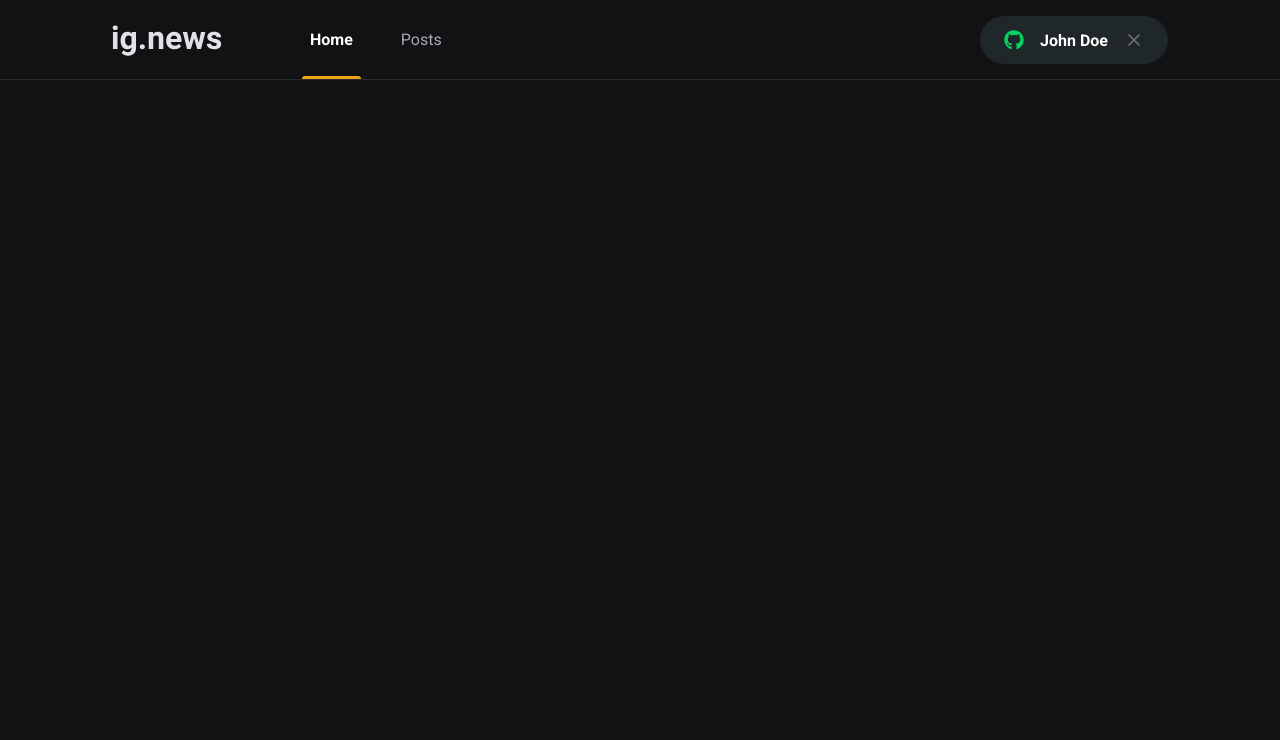
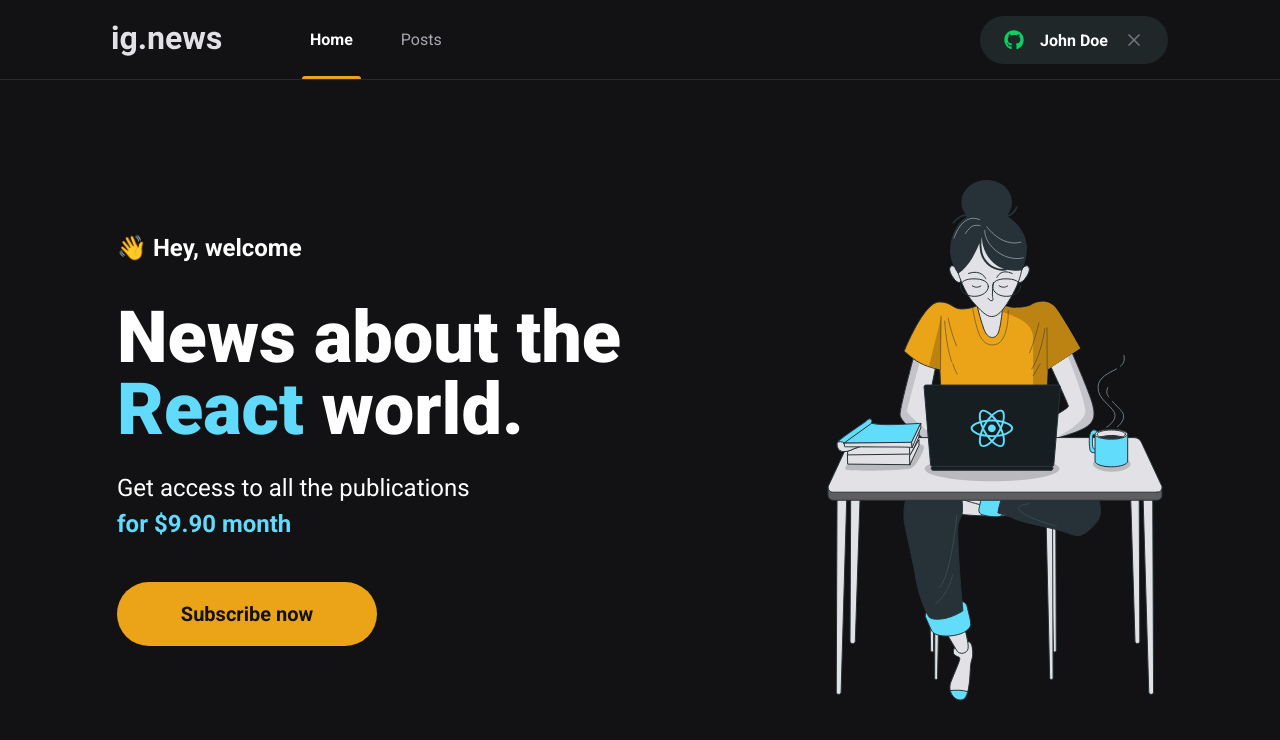
Before and after one commit to georgewfsantos/next-newsletter-project, a Next.js app: page / in a window 1280 px wide. Shown: the top 740 px of the page. Built offline with nearby package versions, Linux system fonts and the light colour scheme.

Commit message:
create and style home page and subscription button

```diff
--- /dev/null
+++ b/src/components/SubscribeButton/index.tsx
@@ -0,0 +1,9 @@
+import styles from "./styles.module.scss";
+
+export function SubscribeButton() {
+  return (
+    <button type="button" className={styles.subscribeButton}>
+      Subscribe now
+    </button>
+  );
+}
--- /dev/null
+++ b/src/components/SubscribeButton/styles.module.scss
@@ -0,0 +1,20 @@
+.subscribeButton {
+  width: 260px;
+  height: 4rem;
+  border: 0;
+  border-radius: 2rem;
+  background: var(--yellow-500);
+  color: var(--gray-900);
+  font-size: 1.25rem;
+  font-weight: bold;
+
+  display: flex;
+  align-items: center;
+  justify-content: center;
+
+  transition: filter 0.2s;
+
+  &:hover {
+    filter: brightness(0.8);
+  }
+}
--- a/src/pages/_app.tsx
+++ b/src/pages/_app.tsx
@@ -5,8 +5,8 @@
 function MyApp({ Component, pageProps }: AppProps) {
   return (
     <>
+      <Header />
       <Component {...pageProps} />
-      <Header />
     </>
   );
 }
--- /dev/null
+++ b/src/pages/home.module.scss
@@ -0,0 +1,45 @@
+.contentContainer {
+  max-width: 1110px;
+  margin: 0 auto;
+  padding: 0 2rem;
+  height: calc(100vh - 5rem);
+
+  display: flex;
+  align-items: center;
+  justify-content: space-between;
+}
+
+.hero {
+  max-width: 600px;
+
+  > span {
+    font-size: 1.5rem;
+    font-weight: bold;
+  }
+
+  h1 {
+    font-size: 4.5rem;
+    line-height: 4.5rem;
+    font-weight: 900;
+    margin-top: 2.5rem;
+
+    span {
+      color: var(--cyan-500);
+    }
+  }
+
+  p {
+    font-size: 1.5rem;
+    line-height: 2.25rem;
+    margin-top: 1.5rem;
+
+    span {
+      color: var(--cyan-500);
+      font-weight: bold;
+    }
+  }
+
+  button {
+    margin-top: 2.5rem;
+  }
+}
--- a/src/pages/index.tsx
+++ b/src/pages/index.tsx
@@ -1,11 +1,30 @@
 import Head from "next/head";
+import { SubscribeButton } from "../components/SubscribeButton";
+
+import styles from "./home.module.scss";
 
 export default function Home() {
   return (
     <>
       <Head>
-        <title>Ignews</title>
+        <title>Home | Ignews</title>
       </Head>
+
+      <main className={styles.contentContainer}>
+        <section className={styles.hero}>
+          <span> 👋 Hey, welcome</span>
+          <h1>
+            News about the <span>React</span> world.
+          </h1>
+          <p>
+            Get access to all the publications <br />
+            <span>for $9.90 month</span>
+          </p>
+          <SubscribeButton />
+        </section>
+
+        <img src="/images/avatar.svg" alt="Girl coding" />
+      </main>
     </>
   );
 }
```
